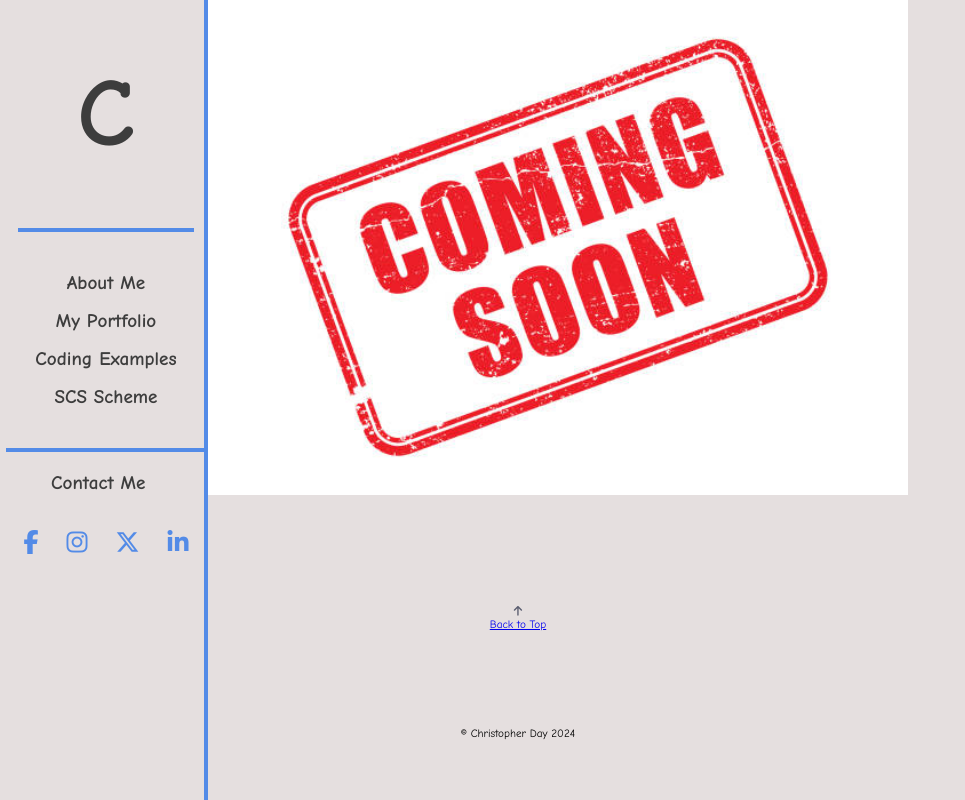
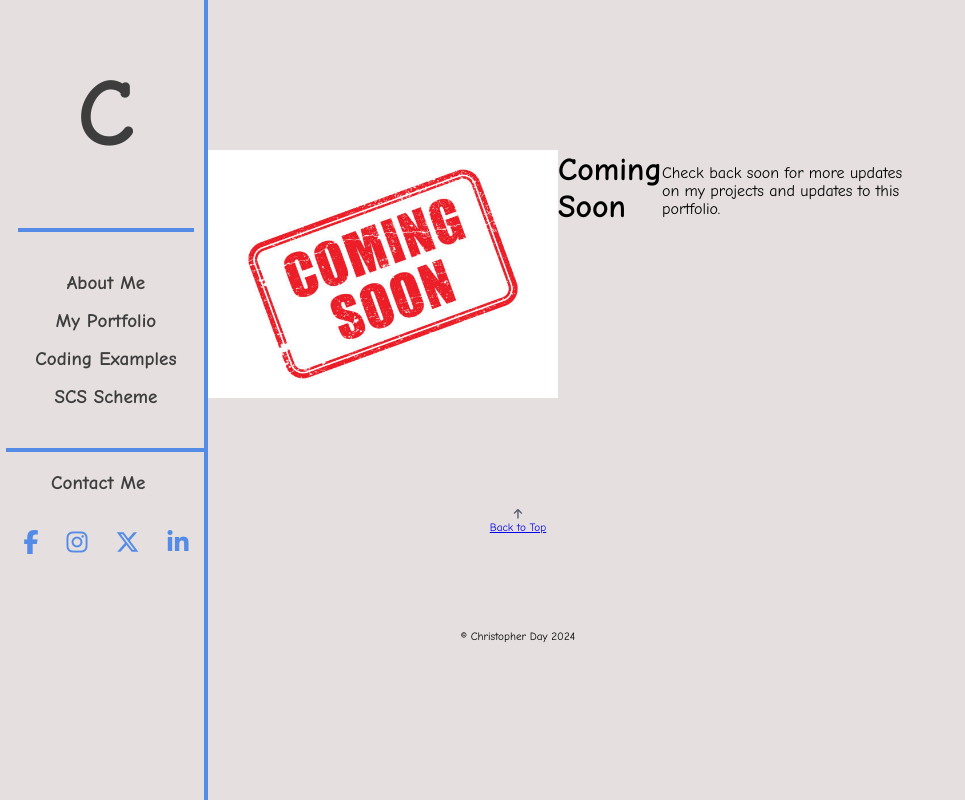
Before and after one commit to HackerDeDoDah/portfolio1, a PHP site: page /code.html in a window 1280 px wide. Shown: the whole page, without its empty margins (0-965 px from the left). Run offline with PHP 8.4, Linux system fonts and the light colour scheme; some libraries are stand-ins or nearby versions.

Commit message:
playing too much

```diff
--- a/code.html
+++ b/code.html
@@ -12,7 +12,11 @@
 <body>
     <div class="container">
         <header>
-            <img class="coming" src="assets\coming.jpg" alt="coming soon image">
+            <div class="coming">
+                <img src="assets\coming.jpg" alt="coming soon image">
+                <h1>Coming Soon</h1>
+                <p>Check back soon for more updates on my projects and updates to this portfolio.</p>
+            </div>
         </header>
 
         <aside>
```
Also changed, not shown: sass/_hero.scss (+6 -1 lines), assets/coming-soon.png (added).
